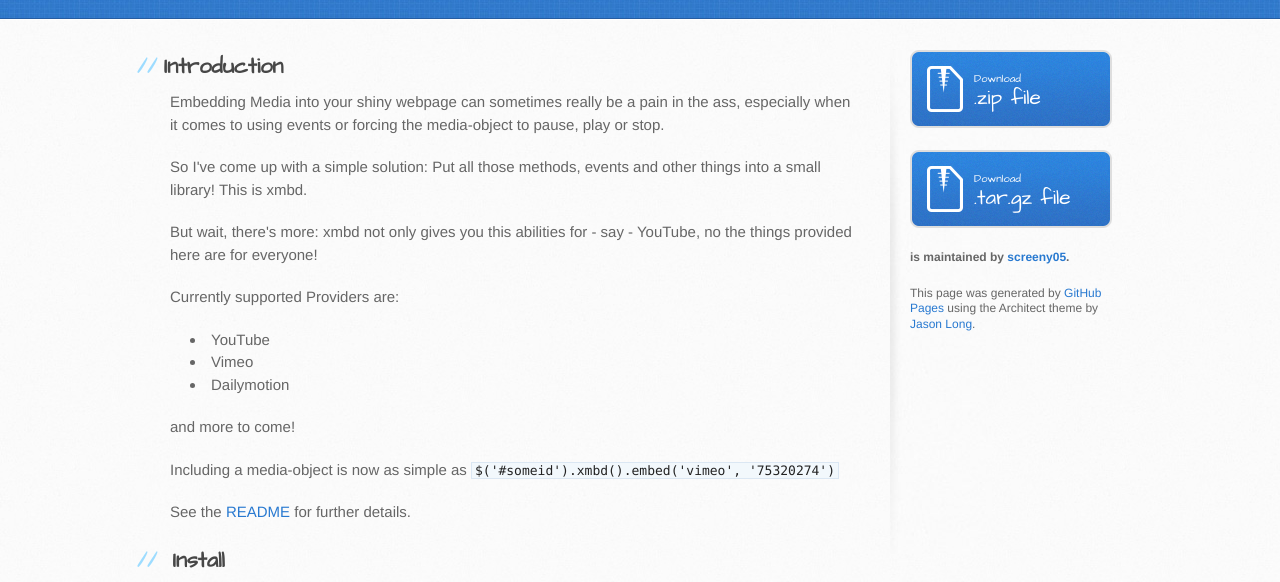
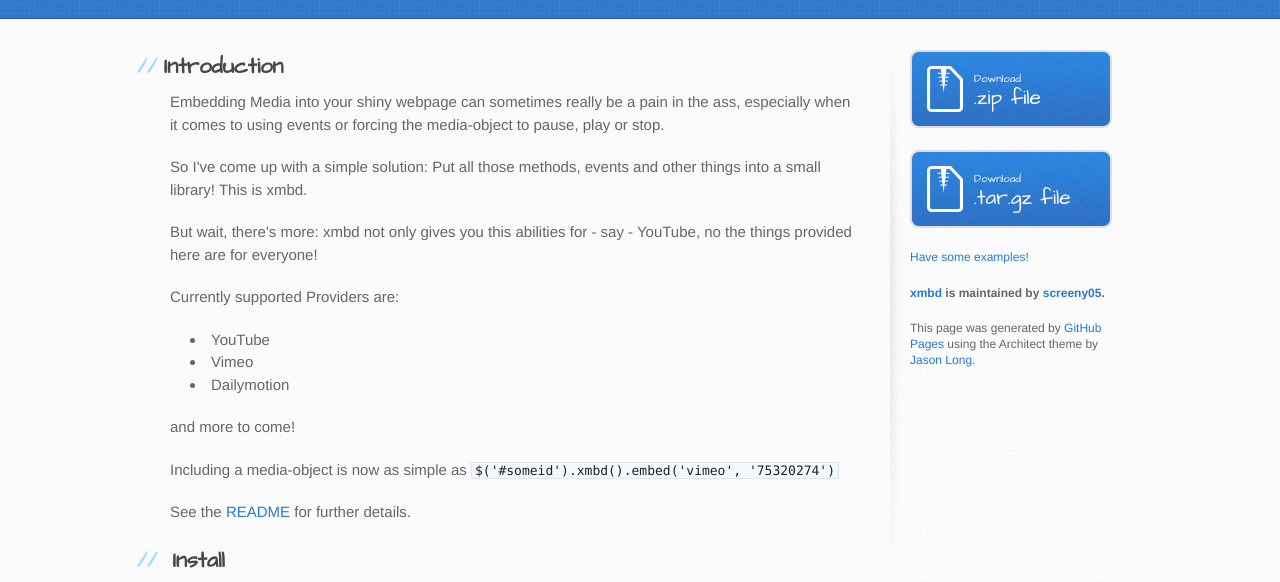
Before and after one commit to screeny05/xmbd, a website: page index.html in a window 1280 px wide. Shown: the part 182-764 px from the top of the page. Drawn offline with Linux system fonts and the light colour scheme.

Commit message:
Update index.html

```diff
--- a/index.html
+++ b/index.html
@@ -89,7 +89,8 @@ npm <span class="nb">test</span>
             .tar.gz file
           </a>
 
-          <p class="repo-owner"><a href="https://github.com/screeny05/xmbd"></a> is maintained by <a href="https://github.com/screeny05">screeny05</a>.</p>
+		  <p><a href="examples.html">Have some examples!</a></p>
+          <p class="repo-owner"><a href="https://github.com/screeny05/xmbd">xmbd</a> is maintained by <a href="https://github.com/screeny05">screeny05</a>.</p>
 
           <p>This page was generated by <a href="pages.github.com">GitHub Pages</a> using the Architect theme by <a href="https://twitter.com/jasonlong">Jason Long</a>.</p>
         </aside>
```
